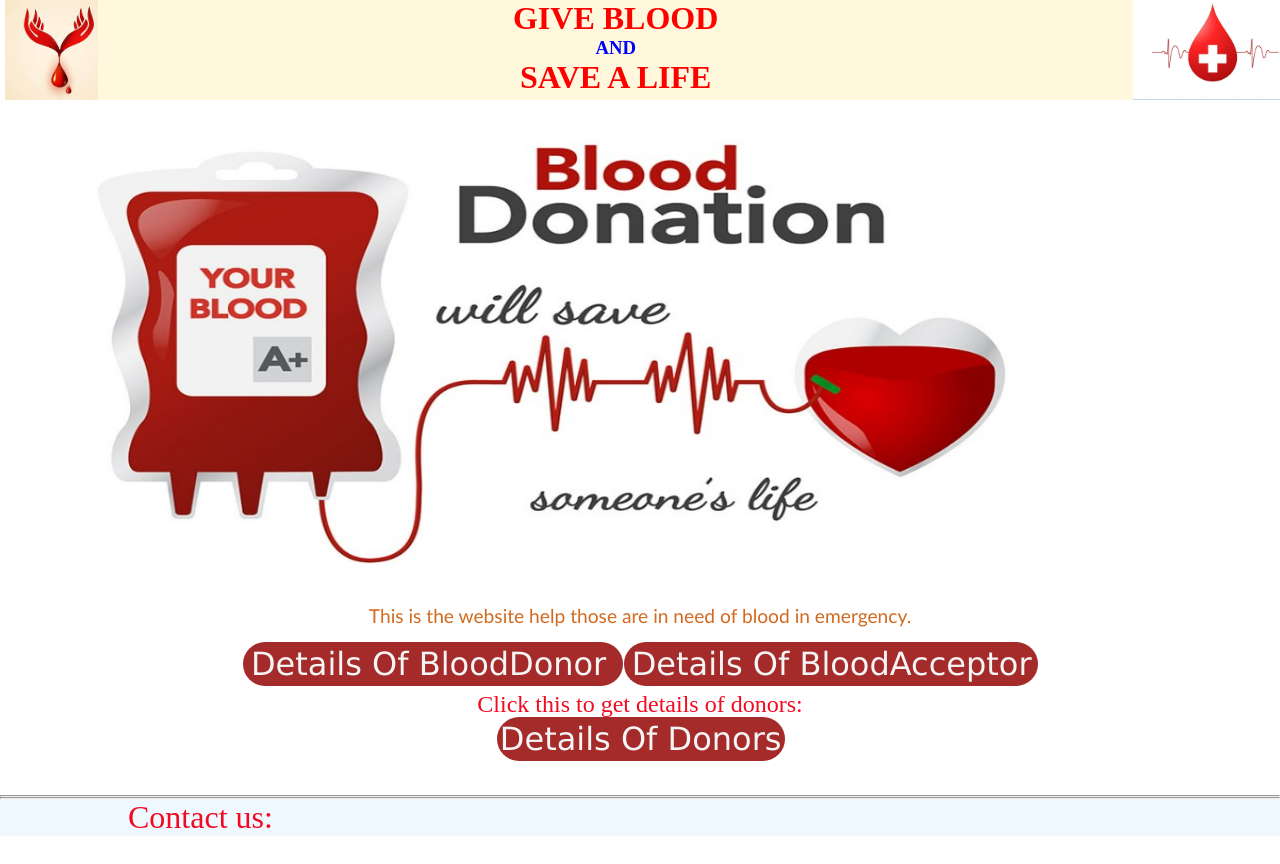
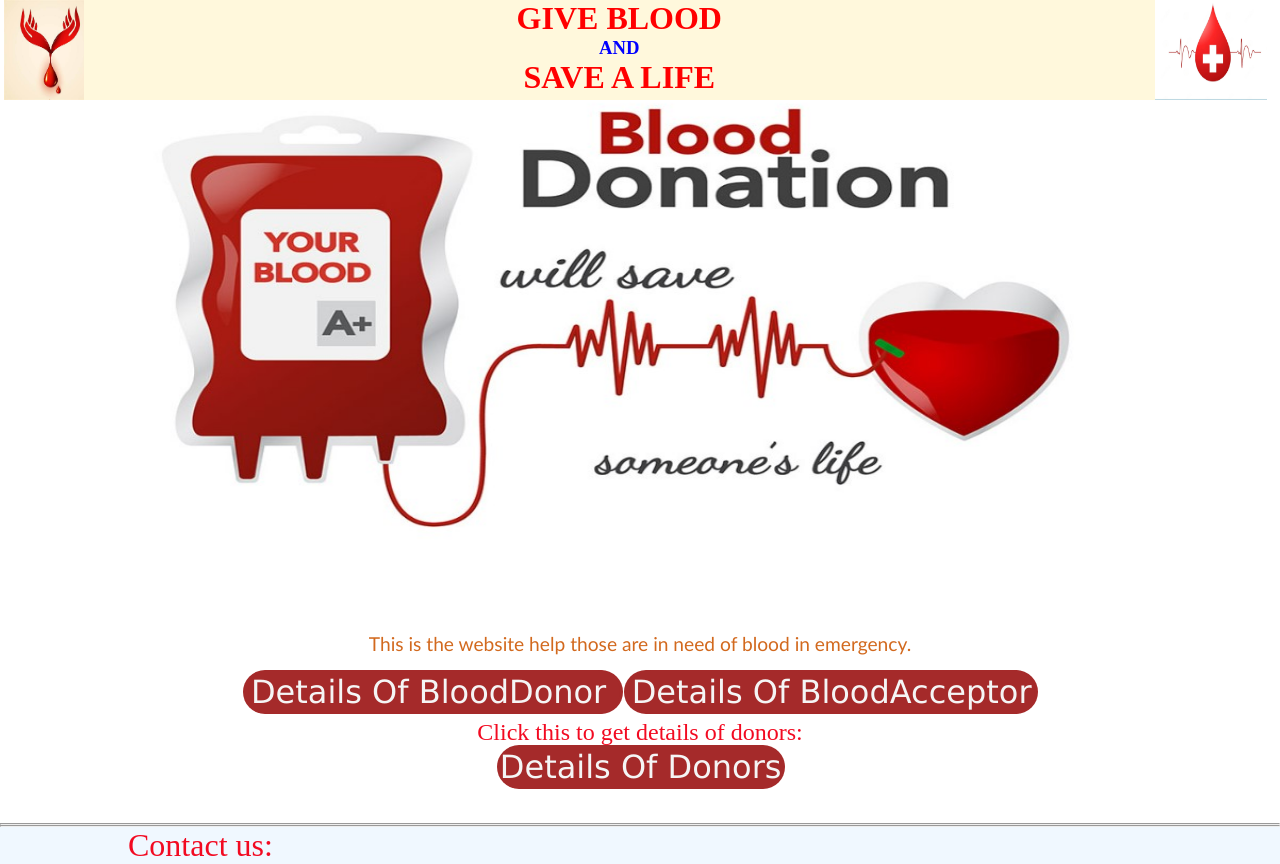
Before and after one commit to udaykirankoruvada/Blood_donater, a plain HTML site: page index.html in a window 1280 px wide. Before the commit the page ends 836 px from the top, so only its background shows below. Drawn offline with Linux system fonts and the light colour scheme.

Commit message:
postion_fixed

```diff
--- a/index.html
+++ b/index.html
@@ -8,18 +8,18 @@
         <link rel="icon" href="blood.jpeg"/>
     </head>
      <body1>
-        <div class="flex-container">
+        <div class="flex-container" style="position: fixed;">
             <div class="headitem"><img src="bloodlogo.jpeg" style="width: 99%;height: 100%;margin: 0%;" ></div>
             <div class="text">
                 <h1>GIVE BLOOD</h1>
                 <h3>AND</h3>
                 <h1>SAVE A LIFE</h1>
             </div>
-            <div class="headitem"><img src="bloodheartsymbol-transformed.jpeg" style="width: 105%;height: 100%;margin: 0%;padding-left: 0%;"></div>
+            <div class="headitem"><img src="bloodheartsymbol-transformed.jpeg" style="width: 90%;height: 100%;margin: 0%;padding-left: 0%;"></div>
         </div>
 
         <div class="image">
-            <img src="blood donation.jpg"alt "DONATE BLOOD AND SAVE LIFE">
+            <img src="blood donation.jpg" alt "DONATE BLOOD AND SAVE LIFE">
         </div>
         <p>This is the website help those are in need of blood in emergency.</p>
         <br>
--- a/webcss.css
+++ b/webcss.css
@@ -1,12 +1,12 @@
 *{margin:0%;}
 h1{font-style: var(cursive);;color:red;text-align: center;}
 h3{color: blue;text-align: center;}
-.text{background-color:cornsilk;margin:0%;width:82.2%;}
+.text{background-color:cornsilk;margin:0%;width:100%;}
 
 .flex-container{margin: 0%;padding: 0%;display: flex;
     flex-direction:row;height: 100px;width:100%;
 }
-img{
+img{margin: 5%;
     padding-left: 5%;
     width: 75%;
     height:500px;
```
